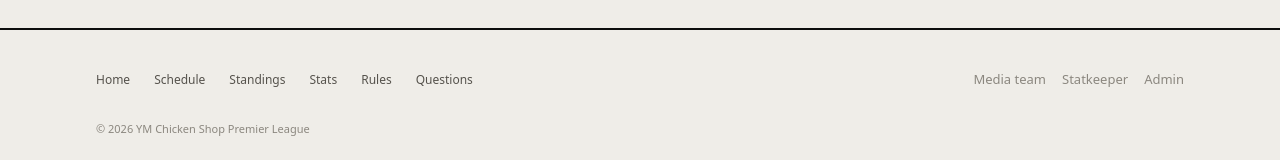
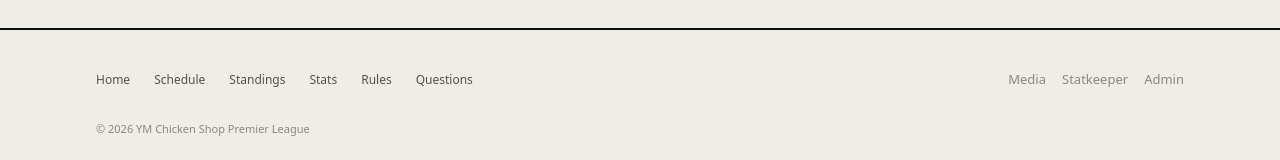
Before and after one commit to ramihessen2001/chickenshoppremierleague, a Next.js app: page / in a window 1280 px wide. Shown: the part 982-1142 px from the top of the page. Built offline with nearby package versions, Linux system fonts and the light colour scheme; no server answers; the database is empty.

Commit message:
typoe fix media team

```diff
--- a/app/components/Footer.tsx
+++ b/app/components/Footer.tsx
@@ -58,7 +58,7 @@ export function Footer() {
                 href="/desk"
                 className="self-start text-[13px] text-ink-tertiary transition-colors hover:text-ink"
               >
-                Media team
+                Media
               </Link>
               <StatkeeperButton onClick={() => setIsStatkeeperModalOpen(true)} />
               <AdminButton onClick={() => setIsPasswordModalOpen(true)} />
```
